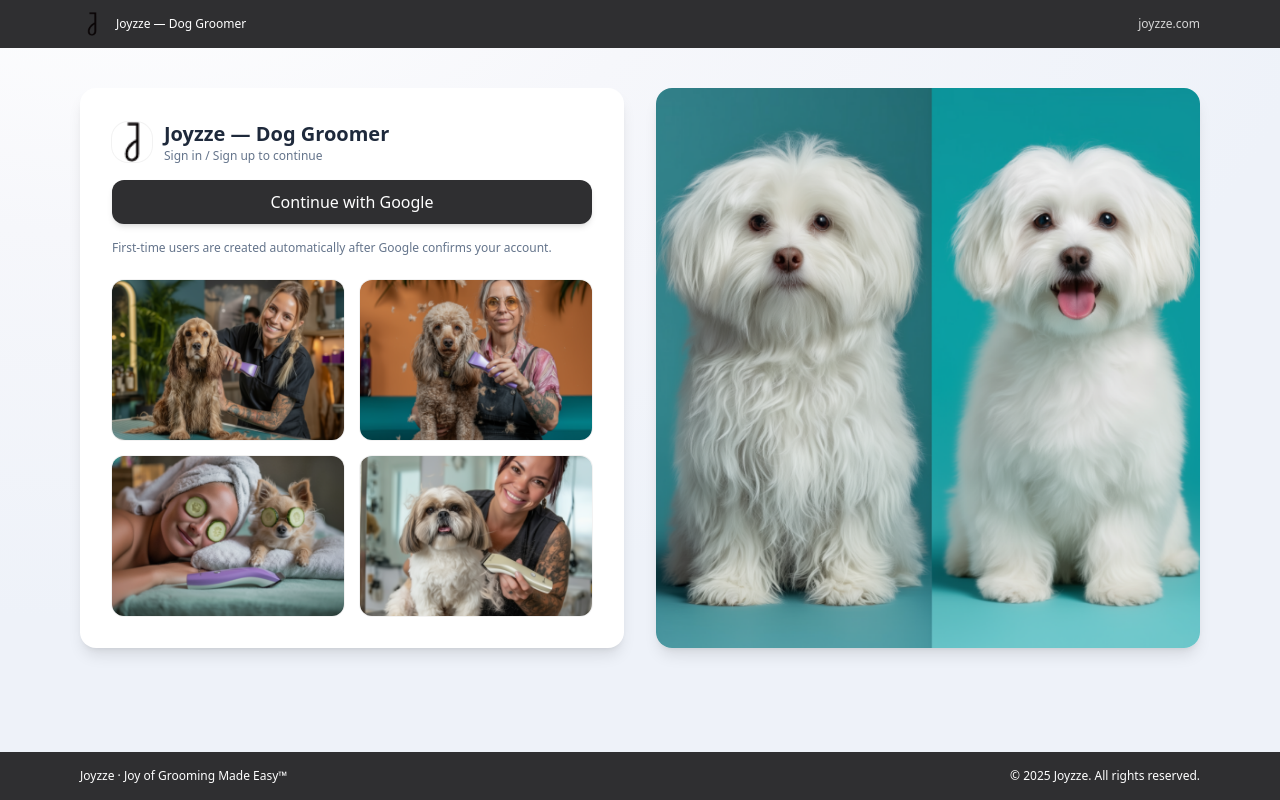
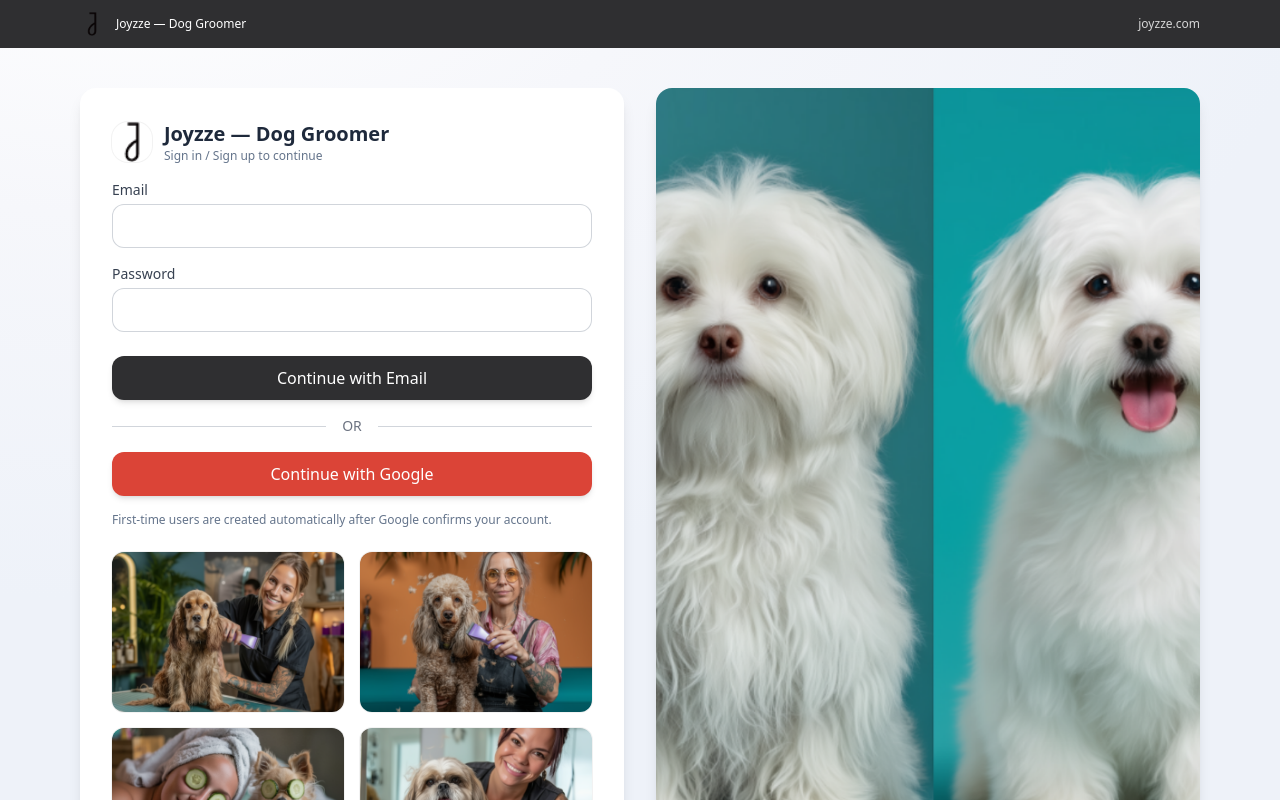
Before and after one commit to Rehan111-555/Groom-dog, a Next.js app: page /signin in a window 1280 px wide. Shown: the top 800 px of the page. Built offline with nearby package versions, Linux system fonts and the light colour scheme.

Commit message:
Update page.jsx

```diff
--- a/app/signin/page.jsx
+++ b/app/signin/page.jsx
@@ -2,6 +2,7 @@
 
 import { useState } from 'react';
 import { signIn } from 'next-auth/react';
+import { useRouter } from 'next/navigation';
 
 // Brand color for header/footer + button
 const BRAND = {
@@ -14,6 +15,9 @@ const FALLBACK = '/dog-5.png';
 
 export default function SignInPage() {
   const [loading, setLoading] = useState(false);
+  const [email, setEmail] = useState('');
+  const [password, setPassword] = useState('');
+  const router = useRouter();
 
   async function handleGoogle() {
     setLoading(true);
@@ -23,6 +27,24 @@ export default function SignInPage() {
       await signIn('google', { callbackUrl: to });
     } finally {
       setLoading(false);
+    }
+  }
+
+  async function handleCredentials(e) {
+    e.preventDefault();
+    setLoading(true);
+    const result = await signIn('credentials', {
+      redirect: false,
+      email,
+      password,
+    });
+
+    setLoading(false);
+
+    if (result?.error) {
+      alert('Sign-in failed. Please check your credentials.');
+    } else {
+      router.push(result.url || '/');
     }
   }
 
@@ -57,9 +79,49 @@ export default function SignInPage() {
                 </div>
               </div>
 
+              {/* Email and Password Form */}
+              <form onSubmit={handleCredentials} className="mb-4">
+                <div className="mb-4">
+                  <label htmlFor="email" className="block text-sm font-medium text-gray-700 mb-1">Email</label>
+                  <input
+                    id="email"
+                    type="email"
+                    value={email}
+                    onChange={(e) => setEmail(e.target.value)}
+                    className="w-full h-11 rounded-xl px-4 ring-1 ring-inset ring-gray-300 focus:ring-2 focus:ring-inset focus:ring-blue-600"
+                    required
+                  />
+                </div>
+                <div className="mb-6">
+                  <label htmlFor="password" className="block text-sm font-medium text-gray-700 mb-1">Password</label>
+                  <input
+                    id="password"
+                    type="password"
+                    value={password}
+                    onChange={(e) => setPassword(e.target.value)}
+                    className="w-full h-11 rounded-xl px-4 ring-1 ring-inset ring-gray-300 focus:ring-2 focus:ring-inset focus:ring-blue-600"
+                    required
+                  />
+                </div>
+                <button
+                  type="submit"
+                  className="w-full h-11 rounded-xl text-white font-medium shadow-md hover:shadow-lg transition disabled:opacity-70"
+                  style={{ backgroundColor: BRAND.charcoal }}
+                  disabled={loading}
+                >
+                  {loading ? 'Connecting…' : 'Continue with Email'}
+                </button>
+              </form>
+
+              {/* Separator */}
+              <div className="my-4 flex items-center before:flex-1 before:border-t before:border-gray-300 before:content-[''] after:flex-1 after:border-t after:border-gray-300 after:content-['']">
+                <p className="mx-4 text-center text-sm text-gray-500">OR</p>
+              </div>
+
+              {/* Google Sign-in Button */}
               <button
                 className="w-full h-11 rounded-xl text-white font-medium shadow-md hover:shadow-lg transition disabled:opacity-70"
-                style={{ backgroundColor: BRAND.charcoal }}
+                style={{ backgroundColor: '#DB4437' }}
                 onClick={handleGoogle}
                 disabled={loading}
               >
```
